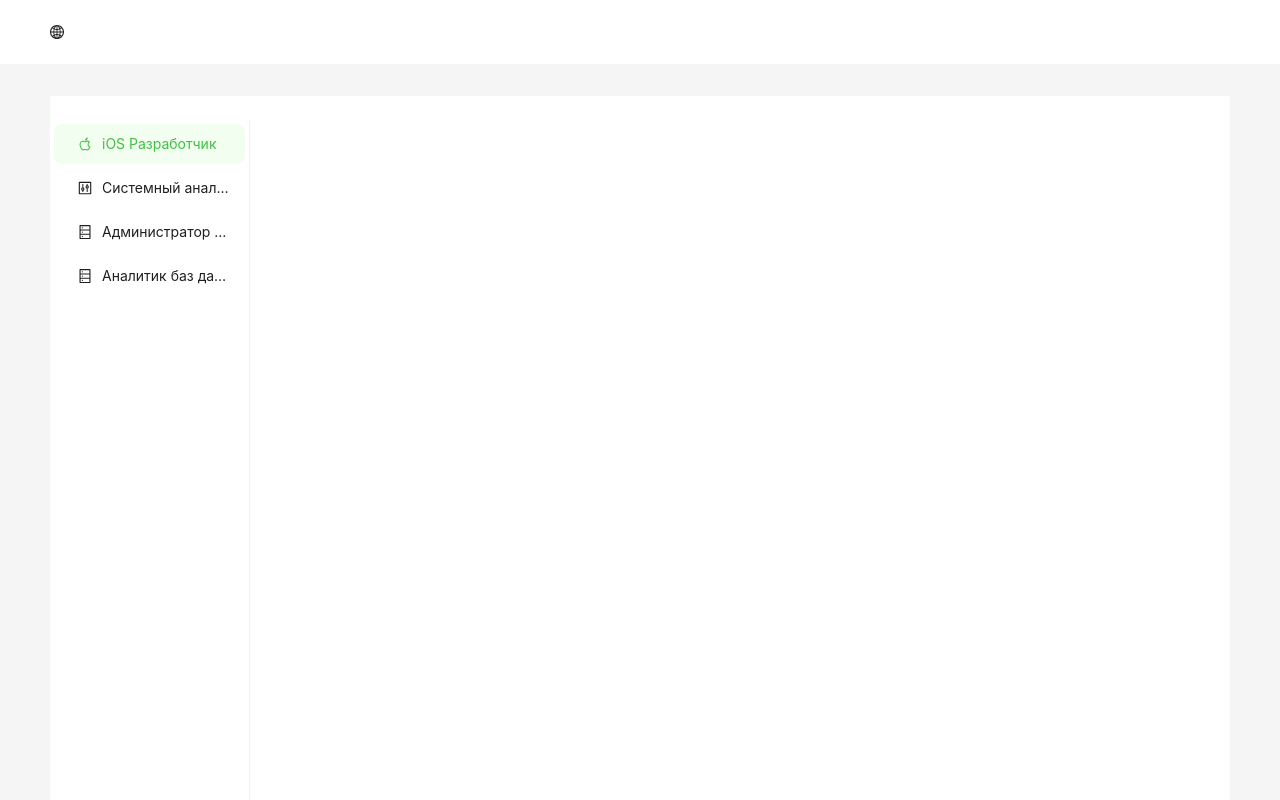
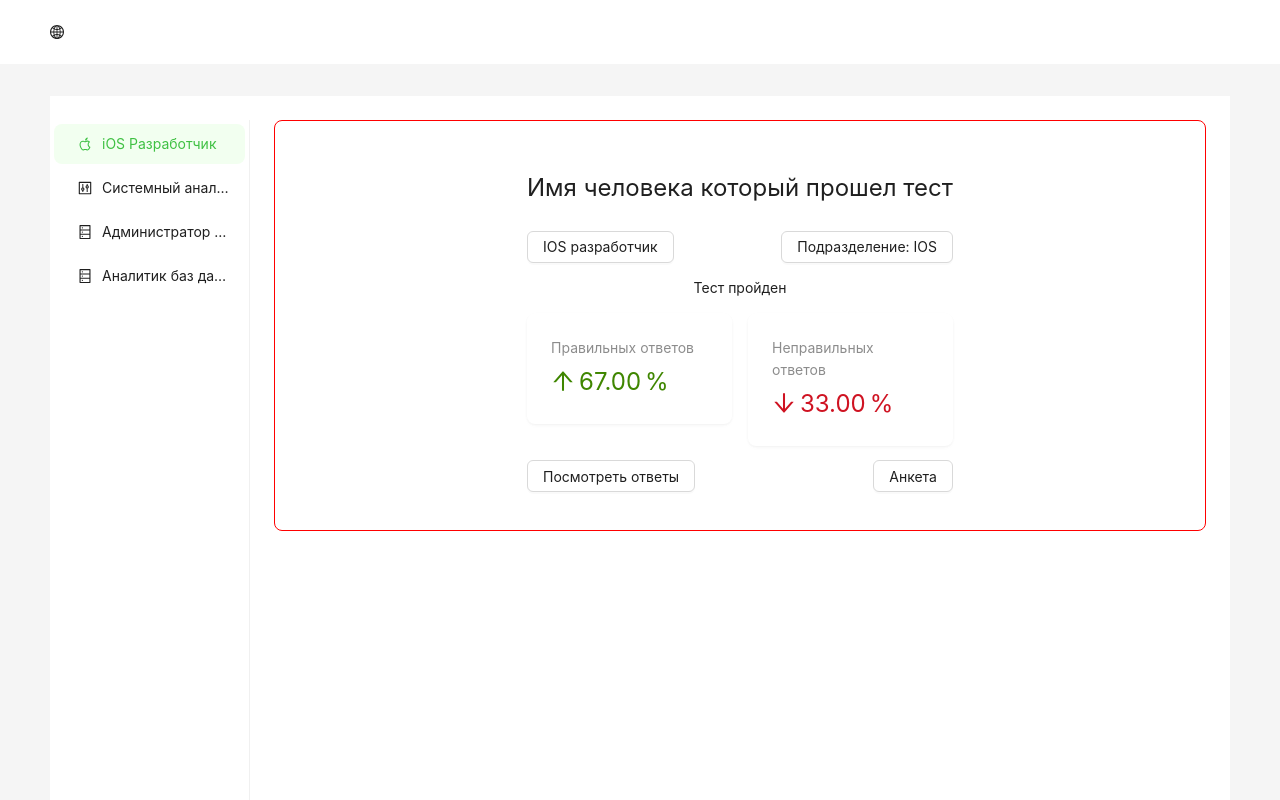
Before and after one commit to S1lveRain/center-invst-hack-front, a React (Create React App) app: page /modal in a window 1280 px wide. Shown: the top 800 px of the page. Built offline with nearby package versions, Linux system fonts and the light colour scheme.

Commit message:
Result window

```diff
--- a/src/App.tsx
+++ b/src/App.tsx
@@ -9,6 +9,8 @@ import {data, vacancyList} from "./app/dataExample";
 import { SelectVacancy } from "./pages/SelectVacancy/SelectVacancy";
 import { VacancyWindow } from "./pages/VacancyWindow/VacancyWindow";
 import { VacancyQuiz } from "./pages/VacancyQuiz/VacancyQuiz";
+import { ApplicationForm } from "./pages/ApplicationForm/ApplicationForm";
+import { ModalResult } from "./components/ModalResult/ModalResult";
 
 const { Header, Content, Footer, Sider } = Layout;
 
@@ -42,6 +44,8 @@ const App: React.FC = () => {
                   <Route path="/vacancy/:id" element={<VacancyWindow data={data} />}/>
                   <Route path="/selectVacancy" element = {<SelectVacancy />}/>
                   <Route path="/quiz/:id" element = {<VacancyQuiz/>}/>
+                  <Route path="/auto" element = {<ApplicationForm/>}/>
+                  <Route path="/modal" element = {<ModalResult/>}/>
               </Routes>
           </Content>
         </Layout>
--- /dev/null
+++ b/src/components/ModalResult/ModalResult.module.css
@@ -0,0 +1,22 @@
+.mainCard{
+    display: flex;
+    justify-content: center;
+    align-items: center;
+    width:100%;
+    border-color: red;
+}
+.caption{
+    display: flex;
+    justify-content: center;
+}
+.nameMan{
+    font-size: 24px;
+}
+.button{
+    display: flex;
+    justify-content: space-between;
+}
+.direction{
+    display: flex;
+    justify-content: space-between;
+}
--- /dev/null
+++ b/src/components/ModalResult/ModalResult.tsx
@@ -0,0 +1,50 @@
+import React from 'react'
+import { ArrowDownOutlined, ArrowUpOutlined } from '@ant-design/icons';
+import { Button, Card, Col, Row, Statistic } from 'antd';
+import styles from './ModalResult.module.css';
+
+export const ModalResult = () => {
+  return (
+    <div>
+      <Card className={styles.mainCard}  >
+        <p className={styles.nameMan} >Имя человека который прошел тест</p>
+        <p className={styles.direction}>
+          <Button>IOS разработчик</Button>
+          <Button>Подразделение: IOS</Button>
+        </p>
+        <p className={styles.caption}>Тест пройден</p>
+     <p> <Row gutter={16}>
+        <Col span={12}>
+          <Card bordered={false}>
+            <Statistic
+              title="Правильных ответов"
+              value={67}
+              precision={2}
+              valueStyle={{ color: '#3f8600' }}
+              prefix={<ArrowUpOutlined />}
+              suffix="%"
+            />
+          </Card>
+        </Col>
+        <Col span={12}>
+          <Card bordered={false}>
+            <Statistic
+              title="Неправильных ответов"
+              value={33}
+              precision={2}
+              valueStyle={{ color: '#cf1322' }}
+              prefix={<ArrowDownOutlined />}
+              suffix="%"
+            />
+          </Card>
+        </Col>
+      </Row>
+      </p>
+      <p className={styles.button}>
+        <Button>Посмотреть ответы</Button>
+        <Button>Анкета</Button>
+      </p>
+      </Card>
+    </div>
+  )
+}
```
